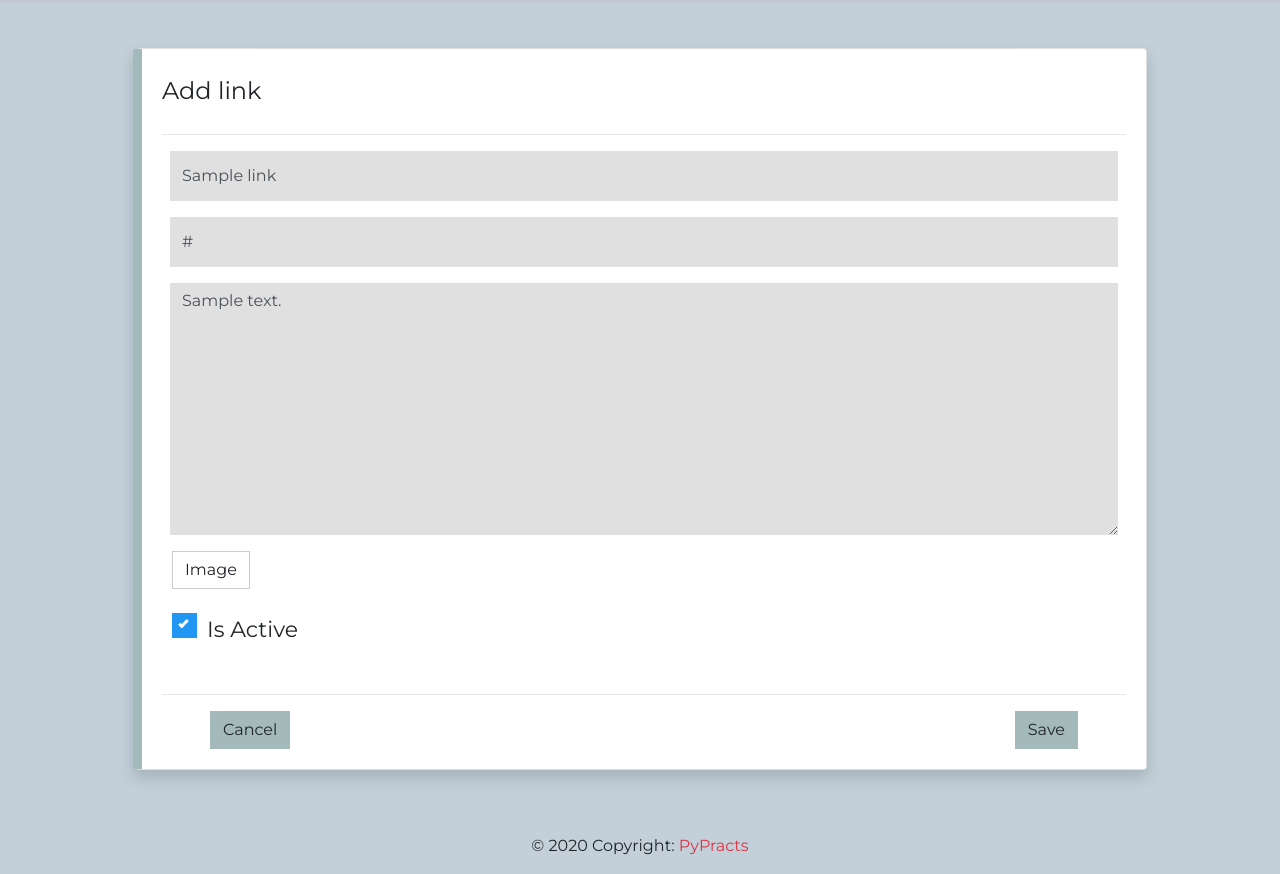
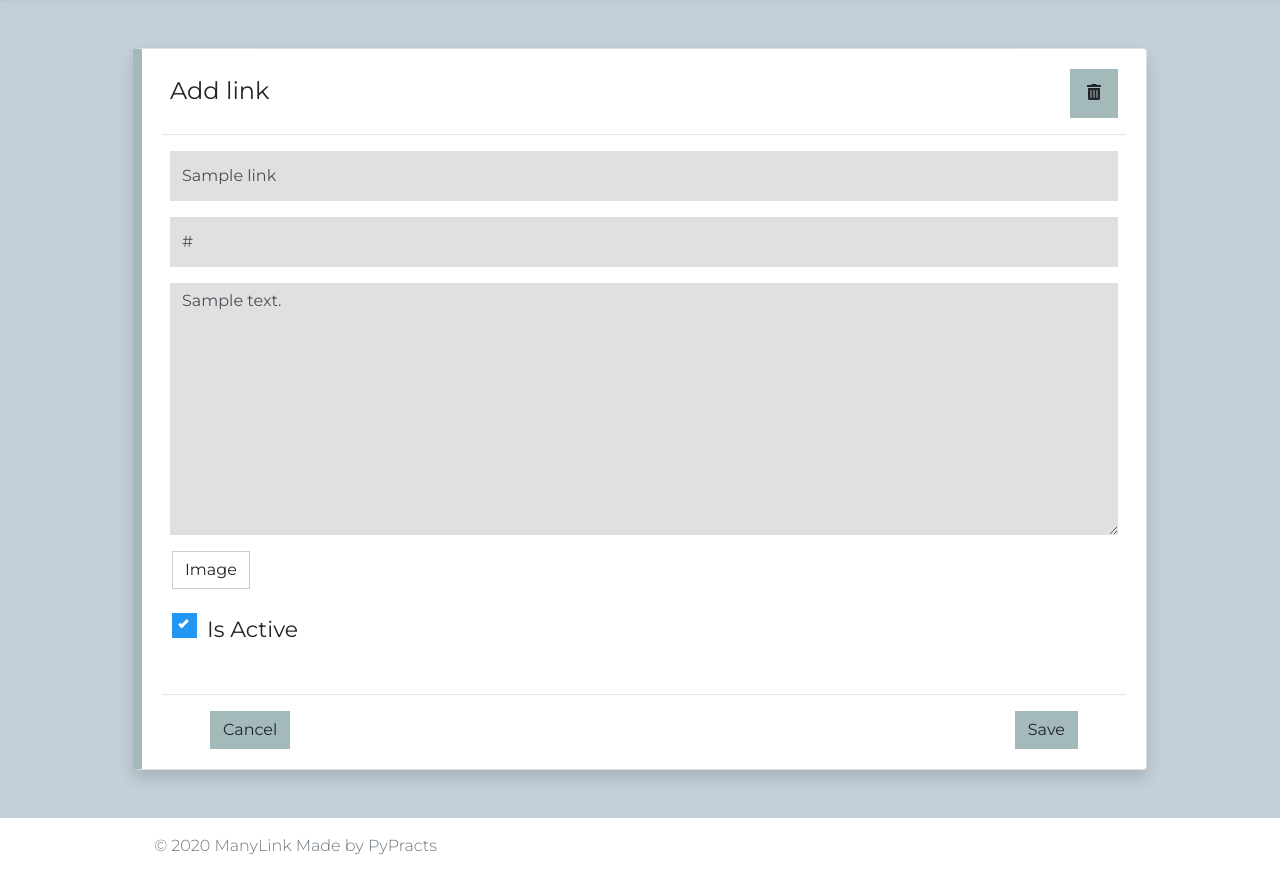
Before and after one commit to soltanireza65/links_proj, a Django app: page /links/edit/1 in a window 1280 px wide. Shown: the part 56-930 px from the top of the page. Run offline with Django 3.2, Linux system fonts and the light colour scheme; tables that the repository leaves empty hold one stand-in row (Sample ...); some libraries are stand-ins or nearby versions.

Commit message:
Delete Link - Implemented

```diff
--- a/links/views.py
+++ b/links/views.py
@@ -76,10 +76,24 @@ def link_edit(request, link_id):
             return redirect('link_list')
     context = {
         'form': form,
+        'link': link,
         'section': 'links',
     }
 
     return render(request, 'links/link_edit.html', context)
+
+
+def link_delete(request, link_id):
+    if request.method == "POST":
+        link = Link.objects.get(id=link_id).delete()
+        messages.success(request, 'Link Deleted')
+        return redirect('link_list')
+    context = {
+        # 'form': form,
+        'section': 'links',
+    }
+
+    return render(request, 'links/links.html', context)
 
 
 @login_required
--- a/links_proj/urls.py
+++ b/links_proj/urls.py
@@ -5,7 +5,8 @@ from django.contrib.auth import views as auth_views
 from django.urls import path, include
 
 from accounts.views import public_profile, login, register, logout, profile_edit
-from links.views import link_list, link_create, link_clicked, appearance, stats, settings as link_settings, link_edit
+from links.views import link_list, link_create, link_clicked, appearance, stats, settings as link_settings, link_edit, \
+    link_delete
 from .views import index
 
 urlpatterns = [
@@ -13,6 +14,7 @@ urlpatterns = [
     # path('links/', include('links.urls')),
     path('links/', link_list, name='link_list'),
     path('links/create/', link_create, name='link_create'),
+    path('links/delete/<int:link_id>', link_delete, name='link_delete'),
     path('links/edit/<int:link_id>', link_edit, name='link_edit'),
     path('links/link_clicked/', link_clicked, name='link_clicked'),
     # path('links/appearance/', appearance, name='appearance'),
--- a/templates/links/link_edit.html
+++ b/templates/links/link_edit.html
@@ -7,19 +7,44 @@
 
 {% block content %}
 
-
-
-
-
-
     <div class="container mt-5 bg__">
     <div class="row mt-5">
         <div class="col-lg-12">
             <div class="card shadow mb-5 mx-5 border-card">
 
                 <div class="card-body">
-                    <div class="d-flex justify-content-between">
+                    <div class="d-flex justify-content-between mx-2">
                         <h4 class="card-title mt-2">Add link</h4>
+
+                        <button class="btn btn-color px-3" type="submit"><i class="fas fa-trash-alt" data-toggle="modal"
+                                                                            data-target="#confirm_delete"></i></button>
+
+
+                        <!-- Modal -->
+                        <div class="modal fade" id="confirm_delete" tabindex="-1" role="dialog"
+                             aria-labelledby="exampleModalLabel" aria-hidden="true">
+                            <div class="modal-dialog" role="document">
+                                <div class="modal-content">
+                                    <div class="modal-header">
+                                        <h5 class="modal-title" id="exampleModalLabel">Are You sure</h5>
+                                        <button type="button" class="close" data-dismiss="modal" aria-label="Close">
+                                            <span aria-hidden="true">&times;</span>
+                                        </button>
+                                    </div>
+                                    <div class="modal-body">
+                                        Are You sure
+                                    </div>
+                                    <div class="modal-footer">
+                                        <form action="{% url 'link_delete' link.id %}" method="post">
+                                            {% csrf_token %}
+                                            <button class="btn btn-color" type="submit"><i class="fas fa-trash-alt"></i>
+                                            </button>
+                                        </form>
+                                    </div>
+                                </div>
+                            </div>
+                        </div>
+
                     </div>
 
                     <hr class="mb-3"/>
@@ -31,7 +56,8 @@
                         <div class="form-group mx-2 mt-3">{{ form.url }} </div>
                         <div class="form-group mx-2 mt-3">{{ form.description }} </div>
 
-                        <label style="margin-left: 10px" for="file_input" class="file-upload">{{ form.image.label }}</label>
+                        <label style="margin-left: 10px" for="file_input"
+                               class="file-upload">{{ form.image.label }}</label>
                         <div class="form-group mx-2 mt-3">{{ form.image }} </div>
 
                         <label style="margin-left: 10px" class="checkbox_container">Is Active
--- a/templates/partials/_footer.html
+++ b/templates/partials/_footer.html
@@ -1,13 +1,7 @@
-<!-- Footer -->
-<footer class="app_footer ">
-
-
-    <!-- Copyright -->
-    <div class="footer-copyright text-center py-3">
-
-        © 2020 Copyright:<a class="text-danger" href="#"> PyPracts</a>
+<footer class="row page-footer font-small footer-margin bg-white text-muted p-3 font-weight-lighter">
+    <div class="col-md-6 footer-copyright text-center">
+        © 2020 ManyLink Made by <a href="#" class="text-reset text-decoration-none">PyPracts</a>
     </div>
-    <!-- Copyright -->
-
+    <div class="col-md-6 text-muted text-center">
+    </div>
 </footer>
-<!-- Footer -->
--- a/templates/partials/_navbar.html
+++ b/templates/partials/_navbar.html
@@ -25,7 +25,7 @@
                     <li class="nav-item">
                         <div class="border bg-light">
                             {% if request.user.is_authenticated %}
-                                <img class="profileImg" src="{{ request.user.profile.avatar.url }}" alt=""/>
+                                <img style="" class="profileImg img-fluid" src="{{ request.user.profile.avatar.url }}" alt=""/>
                             {% endif %}
                         </div>
                     </li>
```
Also changed, not shown: static/css/main.css (+0 -13 lines), static/css/main.scss (+0 -40 lines), templates/accounts/public_profile.html (+9 -12 lines), static/css/main.min.css, 1 other file.
